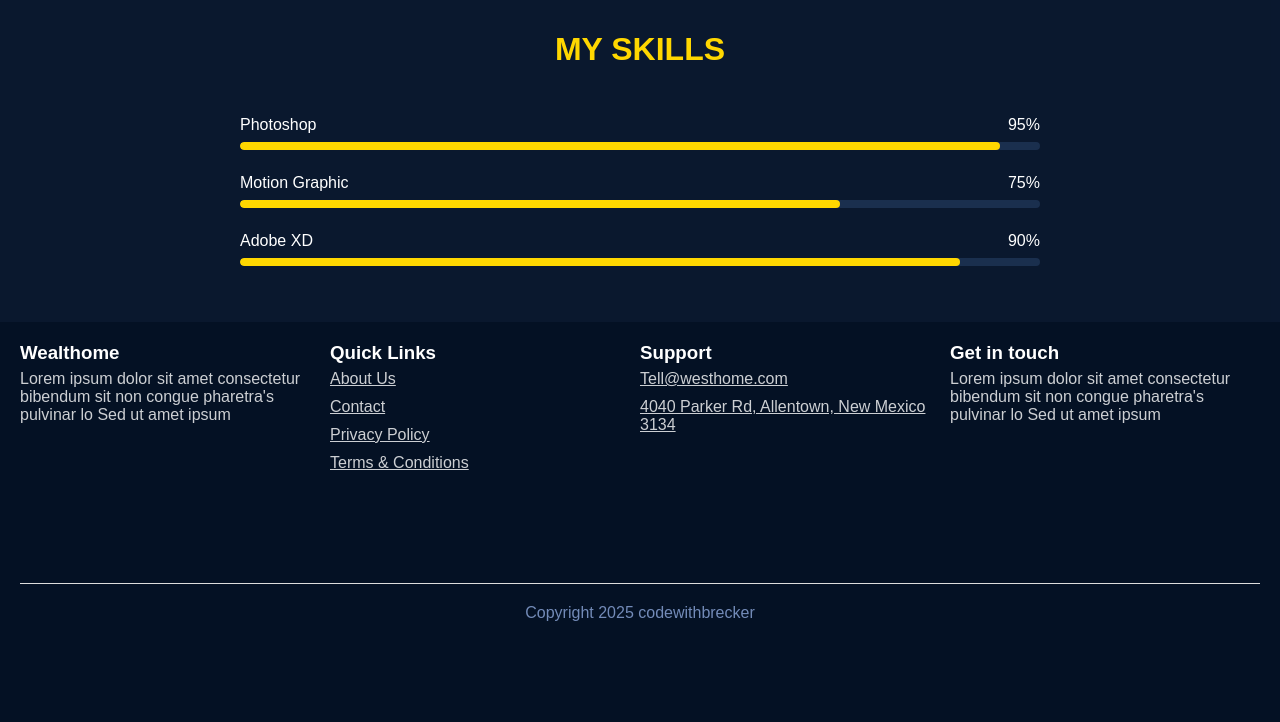
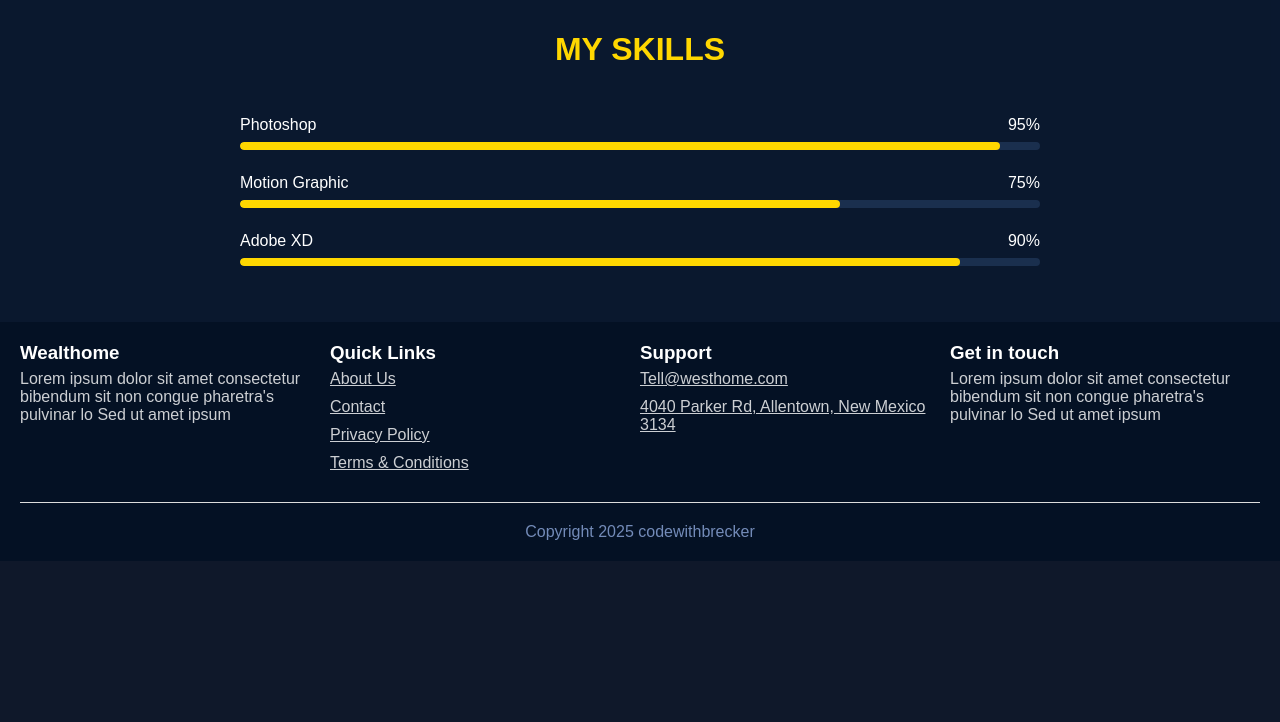
Before and after one commit to Breckerdaproducer/Brecker-Portfolio-, a PHP site: page / in a window 1280 px wide. Shown: the part 1910-2632 px from the top of the page. After the commit the page ends 2450 px from the top, so only its background shows below. Run offline with PHP 8.4, Linux system fonts and the light colour scheme.

Commit message:
Update style.css

```diff
--- a/style.css
+++ b/style.css
@@ -414,7 +414,8 @@ body::-webkit-scrollbar {
   display: flex;
   flex-wrap: wrap;
   justify-content: space-between;
-  min-height: 400px;
+
+
 }
 
 .footer-section {
```
